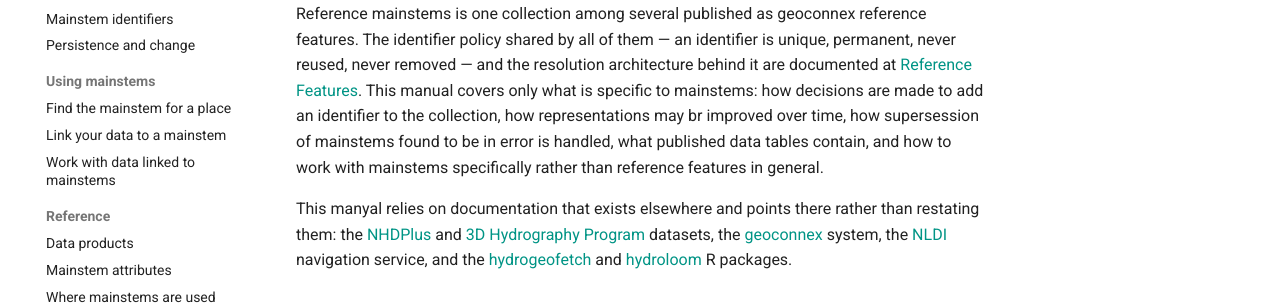
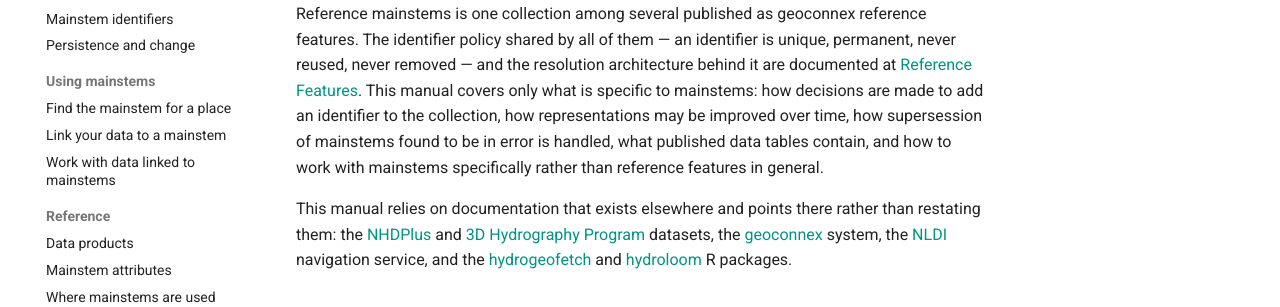
Before and after one commit to internetofwater/ref_rivers, an MkDocs documentation site: the page built from docs/index.md, in a window 1280 px wide and 900 px high, scrolled down 631 px. Shown: the part 179-486 px from the top of the window. Built offline with MkDocs 1.6.1 and Material for MkDocs 9.7.7, drawn with Linux system fonts in a browser that asks for light colours; comment, search, counter and statistics services are not loaded.

Commit message:
colleague review

```diff
--- a/docs/index.md
+++ b/docs/index.md
@@ -13,9 +13,9 @@ The mainstem registry currently holds about 850,000 mainstem identifiers coverin
 
 ## What this manual covers
 
-Reference mainstems is one collection among several published as geoconnex reference features. The identifier policy shared by all of them — an identifier is unique, permanent, never reused, never removed — and the resolution architecture behind it are documented at [Reference Features](https://docs.geoconnex.us/reference/reference_features). This manual covers only what is specific to mainstems: how decisions are made to add an identifier to the collection, how representations may br improved over time, how supersession of mainstems found to be in error is handled, what published data tables contain, and how to work with mainstems specifically rather than reference features in general.
+Reference mainstems is one collection among several published as geoconnex reference features. The identifier policy shared by all of them — an identifier is unique, permanent, never reused, never removed — and the resolution architecture behind it are documented at [Reference Features](https://docs.geoconnex.us/reference/reference_features). This manual covers only what is specific to mainstems: how decisions are made to add an identifier to the collection, how representations may be improved over time, how supersession of mainstems found to be in error is handled, what published data tables contain, and how to work with mainstems specifically rather than reference features in general.
 
-This manyal relies on documentation that exists elsewhere and points there rather than restating them: the [NHDPlus](https://www.epa.gov/waterdata/get-nhdplus-national-hydrography-dataset-plus-data) and [3D Hydrography Program](https://www.usgs.gov/3d-hydrography-program) datasets, the [geoconnex](https://docs.geoconnex.us/) system, the [NLDI](https://api.water.usgs.gov/nldi/swagger-ui/index.html) navigation service, and the [hydrogeofetch](https://doi-usgs.github.io/nhdplusTools/) and [hydroloom](https://doi-usgs.github.io/hydroloom/) R packages.
+This manual relies on documentation that exists elsewhere and points there rather than restating them: the [NHDPlus](https://www.epa.gov/waterdata/get-nhdplus-national-hydrography-dataset-plus-data) and [3D Hydrography Program](https://www.usgs.gov/3d-hydrography-program) datasets, the [geoconnex](https://docs.geoconnex.us/) system, the [NLDI](https://api.water.usgs.gov/nldi/swagger-ui/index.html) navigation service, and the [hydrogeofetch](https://doi-usgs.github.io/nhdplusTools/) and [hydroloom](https://doi-usgs.github.io/hydroloom/) R packages.
 
 ## More Information:
 
```
Also changed, not shown: docs/concepts/identifiers.md (+2 -2 lines), docs/reference/attributes.md (+1 -1 lines), docs/reference/ecosystem.md (+1 -1 lines), docs/using/link.md (+2 -2 lines).
